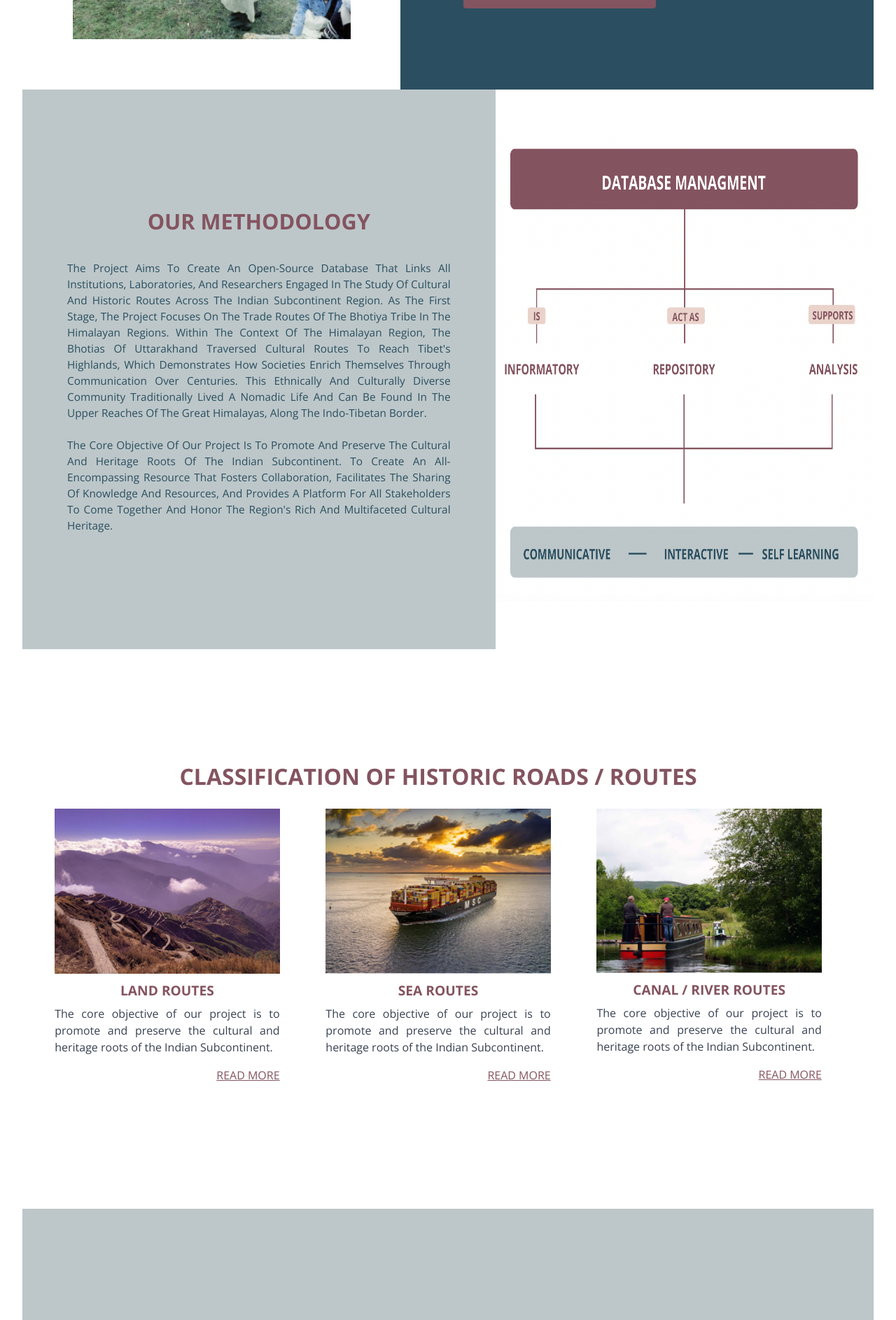
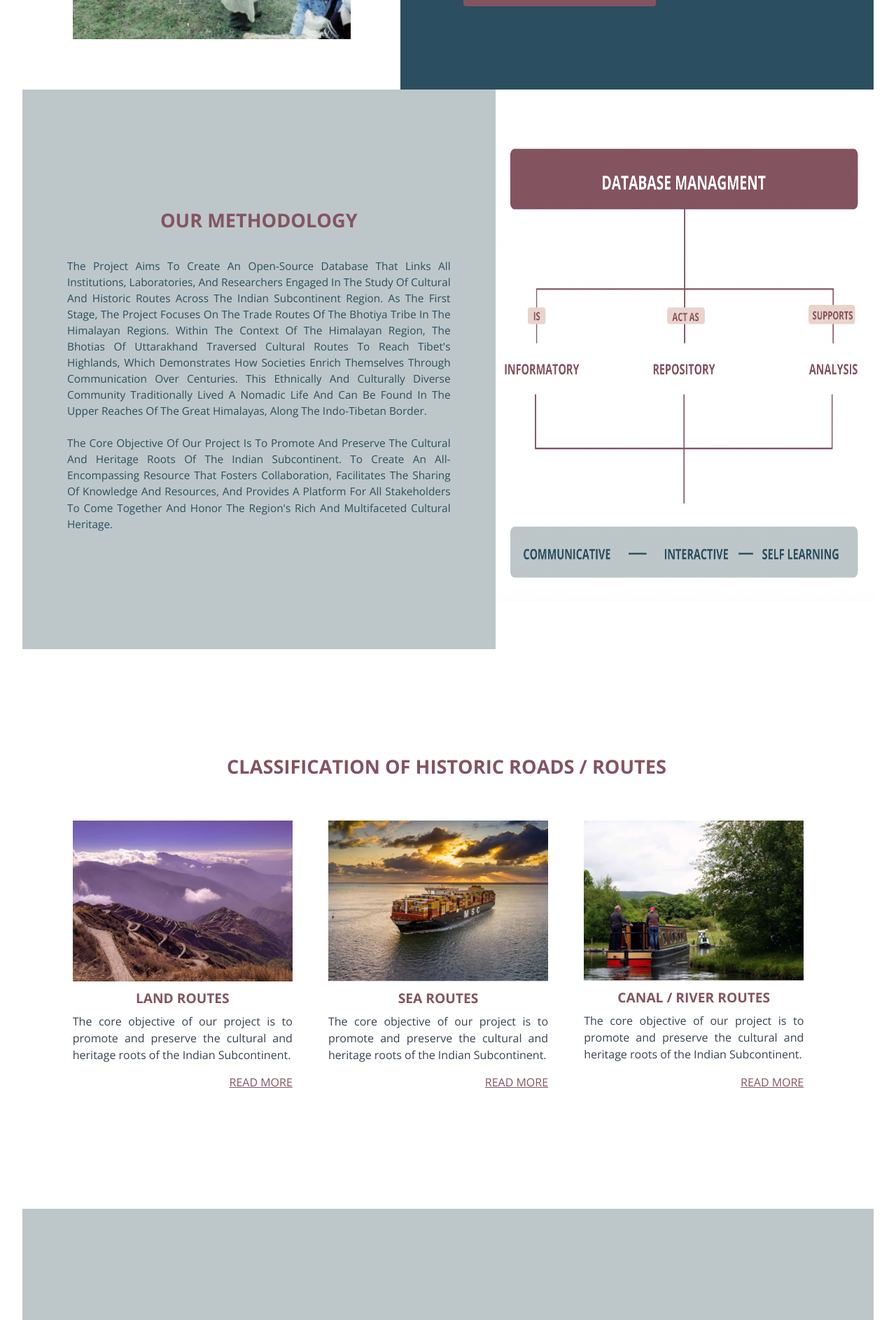
Before and after one commit to subhadip001/marg, a React (Vite) app: page / in a window 1280 px wide. Shown: the part 1568-3455 px from the top of the page at 70% size. Built offline with nearby package versions, Linux system fonts and the light colour scheme.

Commit message:
Fix Width of Cards

```diff
--- a/src/components/About.jsx
+++ b/src/components/About.jsx
@@ -3,12 +3,12 @@ import img from "../assets/1(8) 1.jpg";
 const About = () => {
   return (
     <div className="bg-white w-full text-white h-screen mx-auto  grid grid-cols-9  my-auto">
-      <div className="justify-center justify-items-center col-span-4 items-center flex-col place-content-center text-center flex h-screen ">
+      <div className="justify-center justify-items-center col-span-4 items-center flex-col place-content-center text-center flex h-full ">
         <img className="w-[31vw] h-[82vh]" src={img} alt="image description" />
       </div>
-      <div className="h-screen flex flex-col pb-[3vh] justify-center justify-items-center place-content-center col-span-5 px-[7vw] bg-[#2B4F60]">
+      <div className="h-full flex flex-col pb-[3vh] justify-center justify-items-center place-content-center col-span-5 px-[7vw] bg-[#2B4F60]">
         <div className="mb-[6vh]">
-          <h1 className="text-[2.4vw] font-semibold">ABOUT US</h1>
+          <h1 className="text-[calc(1.5vw+0.5rem)] font-semibold">ABOUT US</h1>
         </div>
         <div className="text-[1.1vw] text-[#BDC7C9] font-light capitalize text-justify">
           <p>
--- a/src/components/Methodology.jsx
+++ b/src/components/Methodology.jsx
@@ -4,13 +4,13 @@ import img from "../assets/ss.png";
 const Methodology = () => {
   return (
     <div className="font-['Open_Sans'] bg-white w-full  h-screen mx-auto  grid grid-cols-9  my-auto">
-      <div className="h-screen col-span-5 place-content-center px-[4rem] 2xl:px-[5rem] bg-[#BDC7C9] flex justify-items-center flex-col">
-        <div className="mb-[6%] 2xl:mb-[7%]">
-          <h1 className="text-[2.4vw] font-bold text-[#845460] 2xl:text-[3vw] ">
+      <div className="h-screen col-span-5 place-content-center px-[4rem] bg-[#BDC7C9] flex justify-items-center flex-col">
+        <div className="mb-[6%]">
+          <h1 className="text-[calc(1.5vw+0.5rem)] font-bold text-[#845460]">
             OUR METHODOLOGY
           </h1>
         </div>
-        <div className="text-[1.2vw] 2xl:text-[1.3vw] capitalize text-justify font-normal text-[#2B4F60] text-400 ">
+        <div className="text-[1.2vw] capitalize text-justify font-normal text-[#2B4F60] text-400 ">
           <p>
             The project aims to create an open-source database that links all
             institutions, laboratories, and researchers engaged in the study of
@@ -36,11 +36,7 @@ const Methodology = () => {
         </div>
       </div>
       <div className="flex col-span-4 justify-center justify-items-center items-center flex-col place-content-center text-center p-0">
-        <img
-          className="w-fit h-[83vh] "
-          src={img}
-          alt="image description"
-        />
+        <img className="w-fit h-[83vh] " src={img} alt="image description" />
       </div>
     </div>
   );
--- a/src/components/last/Card.jsx
+++ b/src/components/last/Card.jsx
@@ -2,19 +2,19 @@ import React from "react";
 
 function Card(props) {
   return (
-    <div className="relative font-['Open_Sans'] bg-white w-fit h-fit 2xl:max-h-fit 2xl:w-fit  overflow-hidden ">
+    <div className="relative font-['Open_Sans'] bg-white w-[98%] mx-auto h-fit overflow-hidden ">
       <div className="relative">
         <img className="w-full" src={props.url} alt="Sunset in the mountains" />
-        <h3 className="absolute  bg-[#845460] font-semibold text-[1.3vw] w-fit 2xl:text-[1vw] 2xl:w-fit   text-[#FFFFFF] top-0 left-0 m-0 px-[5%] py-[1.3%]">
+        <h3 className="absolute  bg-[#845460] font-semibold text-[1.3vw] w-fit   text-[#FFFFFF] top-0 left-0 m-0 px-[5%] py-[1.3%]">
           {props.topLeft}
         </h3>
       </div>
 
       <div className=" mb-[15%] ml-[7.5%] mr-[12%] text-justify mt-[2%] ">
-        <div className="text-[#845460] font-semibold text-[1.4vw] 2xl:text-2xl 2xl:mb[1%] 2xl:font-semibold mb-[3%] text-center">
+        <div className="text-[#845460] font-semibold text-[1.4vw]  mb-[3%] text-center">
           {props.title}
         </div>
-        <p className="text-gray-600 capitalize mb-[2%] font-normal 2xl:text-[105%] 2xl:mt-4  text-[100%]">
+        <p className="text-gray-600 capitalize mb-[2%] font-normal text-[100%]">
           {props.text}
         </p>
         <div className="absolute right-[12%] px-[2%] pt-[0.7%]  text-[1vw] bg-[#845460] w-fit text-white">
--- a/src/components/last/Last.jsx
+++ b/src/components/last/Last.jsx
@@ -4,37 +4,31 @@ import img4 from "./image 4.png";
 import img5 from "./image 5.png";
 import img6 from "./image 6.png";
 
-function Classification() {
+function Last() {
   return (
-    <div className="bg-[#BDC7C9] font-['Open_Sans'] h-screen w-full pl-[4vw] pt-[9%] pb-[12%] pr-[6vw]  flex flex-col justify-center justify-items-center items-center">
-      <div className="grid grid-cols-3 gap-[6vw] 2xl:gap-[3%]  ">
-        <div className="w-fit">
+    <div className="bg-[#BDC7C9] font-['Open_Sans'] h-screen w-full px-[4vw] flex flex-col justify-center place-content-center justify-items-center items-center">
+      <div className="grid grid-cols-3 gap-[6vw]">
           <Card
             url={img4}
             topLeft="LANDSCAPE"
             title="MEADOWS"
             text="The core objective of our project is to promote and preserve the cultural and heritage roots of the Indian Subcontinent."
           ></Card>
-        </div>
-        <div className="w-fit">
           <Card
             url={img5}
             topLeft="NODAL INSTITUTION"
             title="CIVIC DESIGN LAB"
             text="The core objective of our project is to promote and preserve the cultural and heritage roots of the Indian Subcontinent."
           ></Card>
-        </div>
-        <div className="w-fit">
           <Card
             url={img6}
             topLeft="INTANGIBLE HERITAGE"
             title="CULTURAL GATHERINGS"
             text="The core objective of our project is to promote and preserve the cultural and heritage roots of the Indian Subcontinent."
           ></Card>
-        </div>
       </div>
     </div>
   );
 }
 
-export default Classification;
+export default Last;
--- a/src/components/roads/Card.jsx
+++ b/src/components/roads/Card.jsx
@@ -2,15 +2,15 @@ import React from "react";
 
 function Card(props) {
   return (
-    <div class="font-['Open_Sans'] max-w-full w-full h-fit overflow-hidden">
+    <div class="font-['Open_Sans'] w-[86%] mx-auto h-fit overflow-hidden">
       <img class="w-full" src={props.url} alt="Sunset in the mountains" />
-      <div class="py-[3%] 2xl:py-[5%]">
-        <div class="text-[#845460] font-bold text-[120%] mb-[2%] 2xl:text-[170%]">
+      <div class="py-[3%]">
+        <div class="text-[#845460] font-bold text-[120%] mb-[2%]">
           {props.title}
         </div>
-        <p class="text-gray-700 text-justify 2xl:text-[150%] text-[100%]">{props.text}</p>
+        <p class="text-gray-700 text-justify text-[100%]">{props.text}</p>
       </div>
-      <div class="text-right underline pt-[2%] pb-[2%] 2xl:text-[150%] text-[#845460]">
+      <div class="text-right underline pt-[2%] pb-[2%]  text-[#845460]">
         READ MORE
       </div>
     </div>
--- a/src/components/roads/Classification.jsx
+++ b/src/components/roads/Classification.jsx
@@ -6,26 +6,21 @@ import img3 from "./image 3.png";
 
 function Classification() {
   return (
-    <div className="font-['Open_Sans'] h-screen w-full  flex flex-col justify-center justify-items-center pl-[3.8%] pt-[5.1%] pb-[6.3%] pr-[6.1%] 2xl:pt-[8%] ">
-      <div className="text-[#845460] text-[200%] font-bold mb-[2%] 2xl:mb-[4%] 2xl:text-[300%]">
+    <div className="font-['Open_Sans'] h-screen w-full  flex flex-col justify-center justify-items-center pl-[3.8%] pt-[5.1%] pb-[6.3%] pr-[6.1%] gap-14">
+      <div className="text-[#845460] text-[calc(1.5vw+0.5rem)] font-bold ml-[1.5rem]">
         CLASSIFICATION OF HISTORIC ROADS / ROUTES
       </div>
-      <div className="grid grid-cols-3 2xl:h-[100%] 2xl:gap-[3%] w-full gap-[6%]">
-        <div className="w-fit">
+      <div className="grid grid-cols-3">
         <Card
           url={img1}
           title="LAND ROUTES"
           text="The core objective of our project is to promote and preserve the cultural and heritage roots of the Indian Subcontinent."
         ></Card>
-        </div>
-        <div className="w-fit">
         <Card
           url={img2}
           title="SEA ROUTES"
           text="The core objective of our project is to promote and preserve the cultural and heritage roots of the Indian Subcontinent."
         ></Card>
-        </div>
-        <div className="w-fit">
         <Card
           url={img3}
           title="CANAL / RIVER ROUTES"
@@ -33,7 +28,6 @@ function Classification() {
         ></Card>
       </div>
     </div>
-    </div>
   );
 }
 
```
Lines whose indentation alone changed are shown as unchanged.
